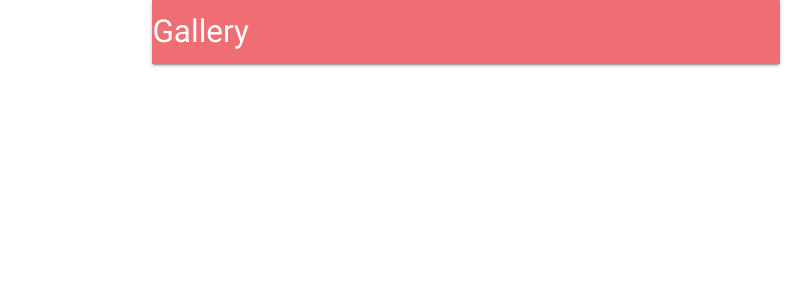
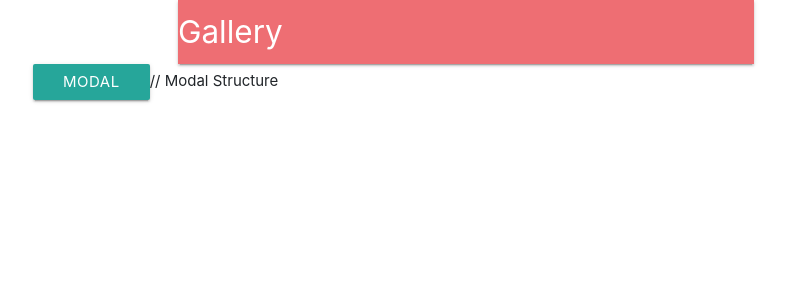
Before and after one commit to keithbooher/ProjThree, a React (Create React App) app in the folder client/: page / in a window 1280 px wide. Shown: the top 300 px of the page, without its empty margins (174-986 px from the left). Built offline with nearby package versions, Linux system fonts and the light colour scheme; no server answers.

Commit message:
pulling down most recent code

```diff
--- a/client/public/index.html
+++ b/client/public/index.html
@@ -19,6 +19,11 @@
       work correctly both with client-side routing and a non-root public URL.
       Learn how to configure a non-root public URL by running `npm run build`.
     -->
+    <!-- Adding in bootstrap for modal -->
+    <script src="https://code.jquery.com/jquery-3.3.1.slim.min.js" integrity="sha384-q8i/X+965DzO0rT7abK41JStQIAqVgRVzpbzo5smXKp4YfRvH+8abtTE1Pi6jizo" crossorigin="anonymous"></script>
+    <script src="https://cdnjs.cloudflare.com/ajax/libs/popper.js/1.14.3/umd/popper.min.js" integrity="sha384-ZMP7rVo3mIykV+2+9J3UJ46jBk0WLaUAdn689aCwoqbBJiSnjAK/l8WvCWPIPm49" crossorigin="anonymous"></script>
+    <link rel="stylesheet" href="https://stackpath.bootstrapcdn.com/bootstrap/4.1.3/css/bootstrap.min.css" integrity="sha384-MCw98/SFnGE8fJT3GXwEOngsV7Zt27NXFoaoApmYm81iuXoPkFOJwJ8ERdknLPMO" crossorigin="anonymous">
+    <script src="https://stackpath.bootstrapcdn.com/bootstrap/4.1.3/js/bootstrap.min.js" integrity="sha384-ChfqqxuZUCnJSK3+MXmPNIyE6ZbWh2IMqE241rYiqJxyMiZ6OW/JmZQ5stwEULTy" crossorigin="anonymous"></script>
     <title>React App</title>
   </head>
   <body>
--- a/client/src/components/App.js
+++ b/client/src/components/App.js
@@ -1,12 +1,13 @@
 import React, { Component } from 'react';
-import { BrowserRouter, Route} from 'react-router-dom'
+import { BrowserRouter, Route} from 'react-router-dom';
 import { connect } from 'react-redux';
 import * as actions from '../actions';
 import API from "../utils/API";
 
 import Header from './Navs/Header';
-import Home from '../pages/Home'
+import Home from '../pages/Home';
 import Gallery from './Gallery/Gallery';
+import Modal from './submitModal';
 
 const App = () => (
     <div className="container">
@@ -17,6 +18,7 @@
                 {/* <Route exact path="/gallery"  render={(routeProps) => (<Gallery clicked={this.clicked} />)} /> */}
             </div>
         </BrowserRouter>
+        <Modal />
     </div>
 )
 
--- a/client/src/utils/API.js
+++ b/client/src/utils/API.js
@@ -18,7 +18,7 @@
     return axios.post("/api/products", productData);
   },
   // Saves a book to the database
-  changeUser: function(productData) {
+  changeUser: function(id) {
     return axios.put("/api/current_user", id);
   },
   // Gets current user
```
